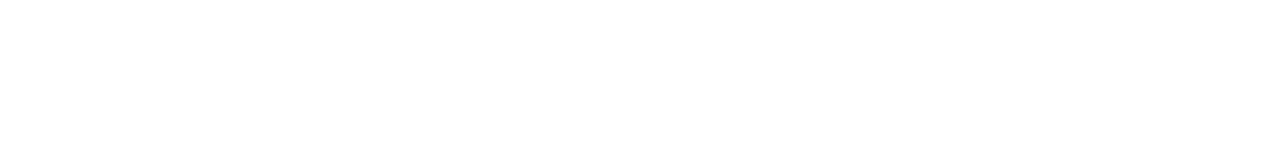
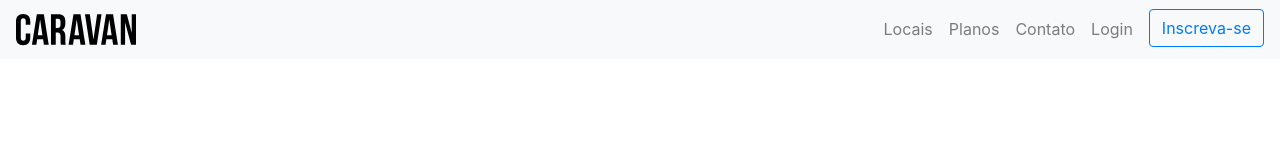
Before and after one commit to luisbilecki/origamid_course_projects, a website: page bootstrap_4/caravan/index.html in a window 1280 px wide. Drawn offline with Linux system fonts and the light colour scheme.

Commit message:
[Bootstrap4] Navbar 1

```diff
--- a/bootstrap_4/caravan/index.html
+++ b/bootstrap_4/caravan/index.html
@@ -8,10 +8,38 @@
 
     <link rel="stylesheet" href="css/bootstrap.css">
     <link rel="stylesheet" href="css/style.css">
-
   </head>
   <body>
+    <nav class="navbar navbar-expand-md navbar-light bg-light">
+      <a href="index.html" class="navbar-brand">
+        <img src="img/caravan.svg" alt="Caravan">
+      </a>
 
+      <button class="navbar-toggler" type="button" data-toggle="collapse" data-target="#navbarSupportedContent" aria-controls="navbarSupportedContent" aria-expanded="false" aria-label="Abrir navegação">
+        <span class="navbar-toggler-icon"></span>
+      </button>
+
+      <div class="collapse navbar-collapse" id="navbarSupportedContent">
+        <ul class="navbar-nav ml-auto">
+          <li class="nav-item">
+            <a class="nav-link" href="locais.html">Locais</a>
+          </li>
+          <li class="nav-item">
+            <a class="nav-link" href="planos.html">Planos</a>
+          </li>
+          <li class="nav-item">
+            <a class="nav-link" href="contato.html">Contato</a>
+          </li>
+          <li class="nav-item">
+            <a class="nav-link" href="#">Login</a>
+          </li>
+          <li class="nav-item">
+            <a class="btn btn-outline-primary ml-md-2" href="inscricao.html">Inscreva-se</a>
+          </li>
+        </ul>
+      </div>
+
+    </nav>
 
     <script type="text/javascript" src="js/jquery-3.2.1.slim.min.js"></script>
     <script type="text/javascript" src="js/popper.min.js"></script>
```
Also changed, not shown: bootstrap_4/README.md (added).
